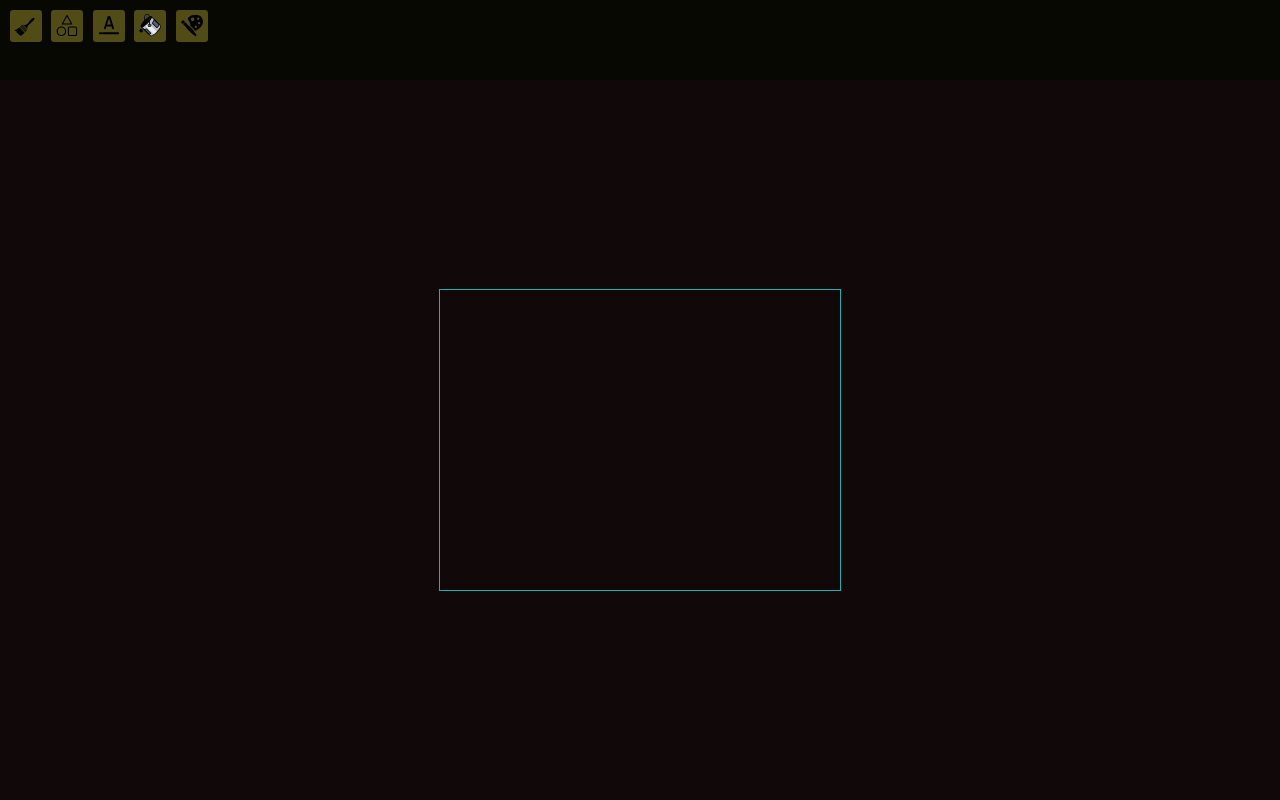
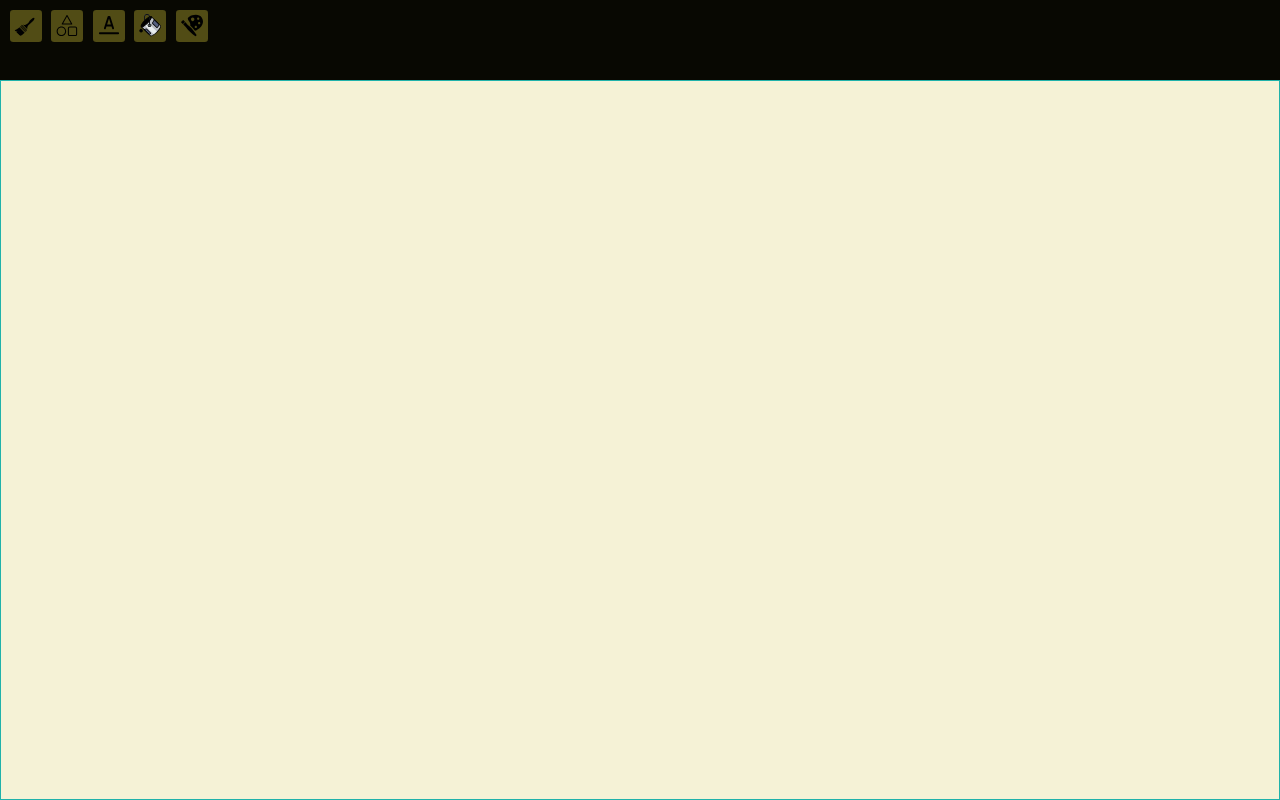
Before and after one commit to DipankajSingh/CanvaPaint, a plain HTML site: page index.html in a window 1280 px wide. Drawn offline with Linux system fonts and the light colour scheme.

Commit message:
width and height adjusted

```diff
--- a/index.js
+++ b/index.js
@@ -1,8 +1,16 @@
 'use strict'
 let penSize = 3
+
 const canvas = document.createElement('canvas')
-canvas.height = 300
-canvas.width = 400
+canvas.height = window.innerHeight - Number(getComputedStyle($('.tools')).height.split('px')[0])
+canvas.width = window.innerWidth
+
+addEventListener('resize', () => {
+    canvas.height = window.innerHeight - Number(getComputedStyle($('.tools')).height.split('px')[0])
+    canvas.width = window.innerWidth
+    ctx.putImageData(snapShot, 0, 0)
+
+})
 
 $('.CanvasPaper').appendChild(canvas)
 const ctx = canvas.getContext('2d')
@@ -28,6 +36,7 @@ document.addEventListener('mousedown', e => {
 document.addEventListener('mouseup', e => {
     isDrawing = false
     lastMouseUpPos = [e.x, e.y]
+    snapShot = ctx.getImageData(0, 0, canvas.width, canvas.height)
     // lines.push([lastMouseDownPos, lastMouseUpPos])
 })
 
--- a/style.css
+++ b/style.css
@@ -15,9 +15,11 @@
 }
 
 body {
+    position: relative;
     height: 100vh;
     width: 100vw;
     background-color: red;
+    /* overflow: hidden; */
 }
 
 .tools {
@@ -92,15 +94,17 @@ body {
 .CanvasPaper {
     position: absolute;
     bottom: 0;
-    background-color: rgb(17, 9, 9);
-    width: 100%;
+    background-color: hsl(var(--h), var(--s), 90%);
+    width: 100vw;
     height: calc(100% - var(--nav-size));
     display: grid;
     place-items: center;
     z-index: 20;
+    overflow: hidden;
 }
 
 .CanvasPaper>canvas {
     position: absolute;
     border: 1px solid lightseagreen;
+    width: 100vw;
 }
```
Also changed, not shown: 1 other file.
